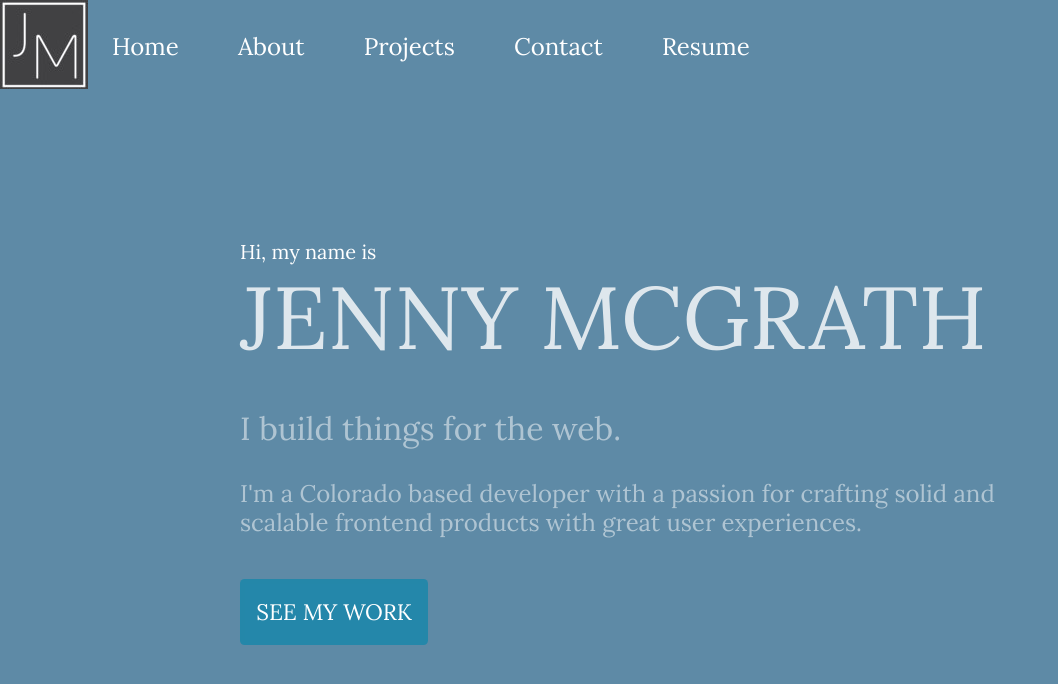
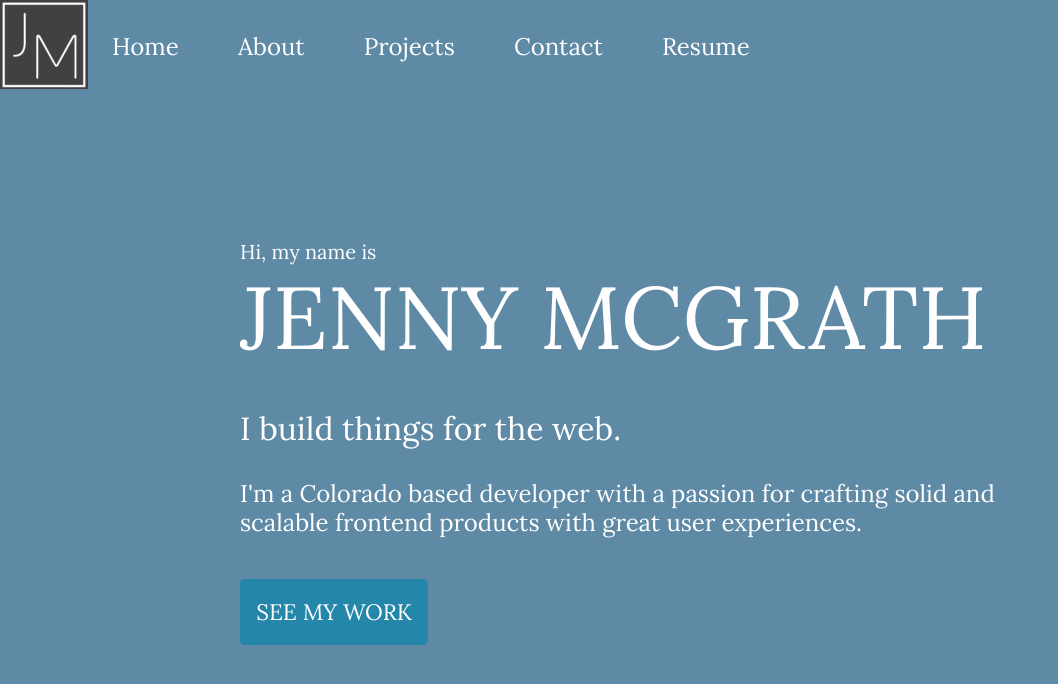
Before and after one commit to jennymarie1027/portfolio, a React (Create React App) app: page / in a window 1280 px wide. Shown: the top 684 px of the page, without its empty margins (0-1058 px from the left). Built offline with nearby package versions, Linux system fonts and the light colour scheme; a web font is replaced by a local one.

Commit message:
changed styling on homepage

```diff
--- a/public/stylesheets/homepage.css
+++ b/public/stylesheets/homepage.css
@@ -15,11 +15,9 @@
 
 #name {
     font-size: 5.5em;
-    opacity: 0.8;
 }
 
 .subtitle {
-    opacity: 0.5;
     margin-top: 1em;
 }
 .portfoliobutton {
```
